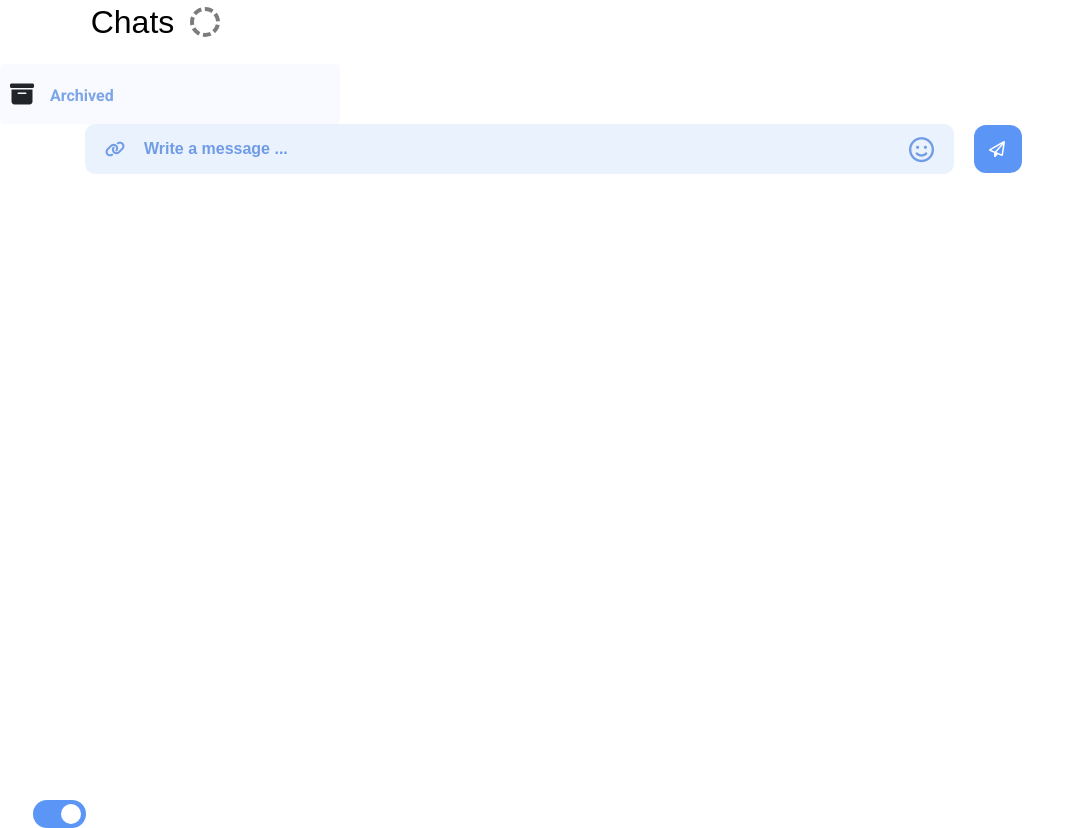
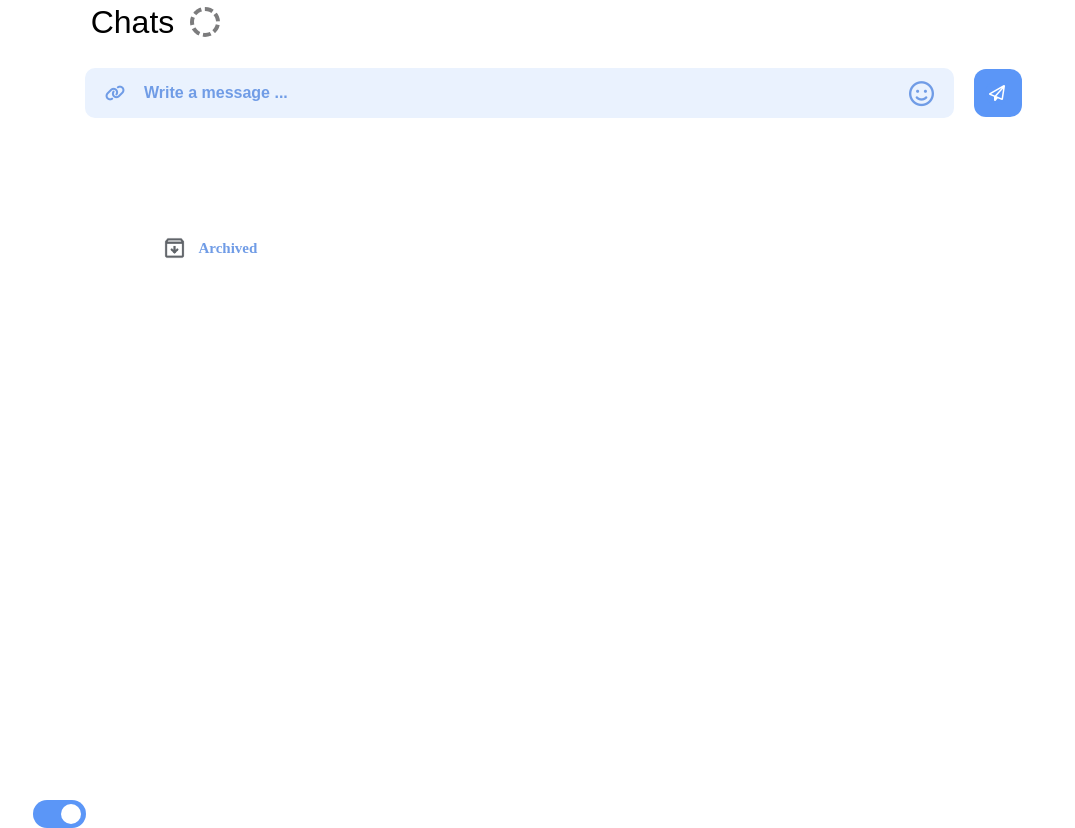
Before and after one commit to buidinhnguyen2002/App-Chat, a React (Create React App) app: page / in a window 1280 px wide. Shown: the whole page, without its empty margins (0-1075 px from the left). Built offline with nearby package versions, Linux system fonts and the light colour scheme; no server answers; a web font is replaced by a local one.

Commit message:
fix archive

```diff
--- a/src/components/archive-item/archive.scss
+++ b/src/components/archive-item/archive.scss
@@ -1,25 +1,27 @@
 @import "src/Assets/css/base";
 
-.archive {
-  margin: 20px 0 0 0;
-  height: 60px;
-  width: 340px;
-  background-color: #f8faff;
-  border-radius: 5px;
+.archive-box {
+  position: relative;
+  display: flex;
+  align-items: center;
+  width: 22px;
+  height: 24px;
+  left: 162px;
+  top: 192px;
 }
-
-
-.a-name {
-  font-weight: bold;
-  color: #7ca5e8;
-  position: relative;
-  left: 50px;
-  bottom: 8px;
+.archive-img img {
+  width: 25px;
+  height: 25.5px;
 }
-
-.icon-a {
-  font-size: 24px;
-  position: relative;
-  top: 18px;
-  left: 10px
+.archived {
+  position: absolute;
+  width: 65px;
+  height: 20px;
+  font-family: 'Manrope';
+  font-style: normal;
+  font-weight: 700;
+  font-size: 15px;
+  line-height: 20px;
+  color: #709CE6;
+  margin-left: 36.44px;
 }
--- a/src/components/archive-item/archive_item.js
+++ b/src/components/archive-item/archive_item.js
@@ -1,5 +1,6 @@
 import React from "react";
 import "./archive.scss";
+import archive from './archive.png';
 
 class ArchiveItem extends React.Component {
     constructor(props) {
@@ -12,10 +13,12 @@ class ArchiveItem extends React.Component {
 
     render() {
         return (
-        <div className="archive">
-            <i className="fa-solid fa-box-archive icon-a"></i>
-            <p className="a-name">Archived</p>
-        </div>
+            <div className="archive-box">
+                <div className="archive-img">
+                    <img src={archive} alt="Logo" />
+                </div>
+                <div className="archived">Archived</div>
+            </div>
         )
     }
 }
```
Also changed, not shown: src/components/archive-item/archive.png (added).
